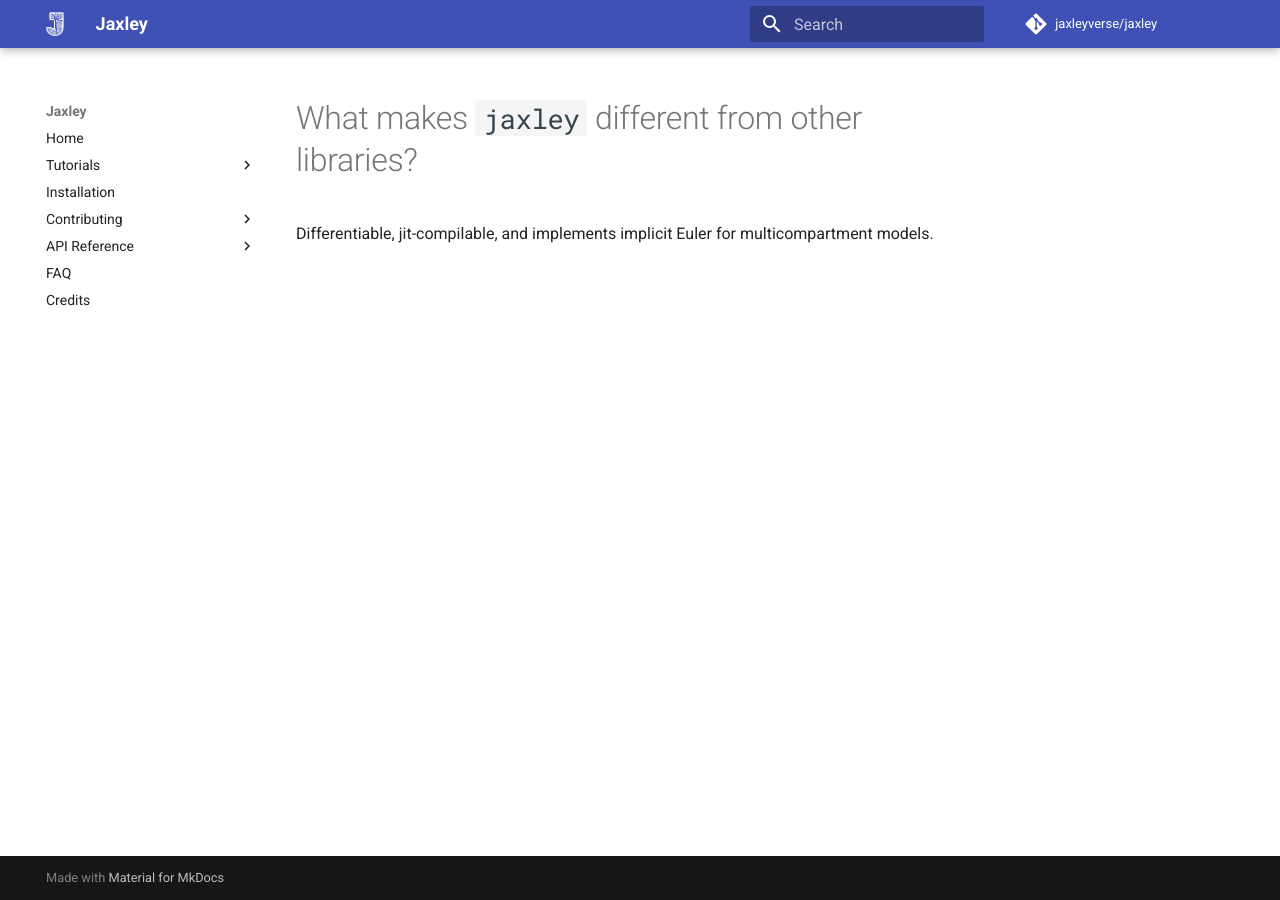
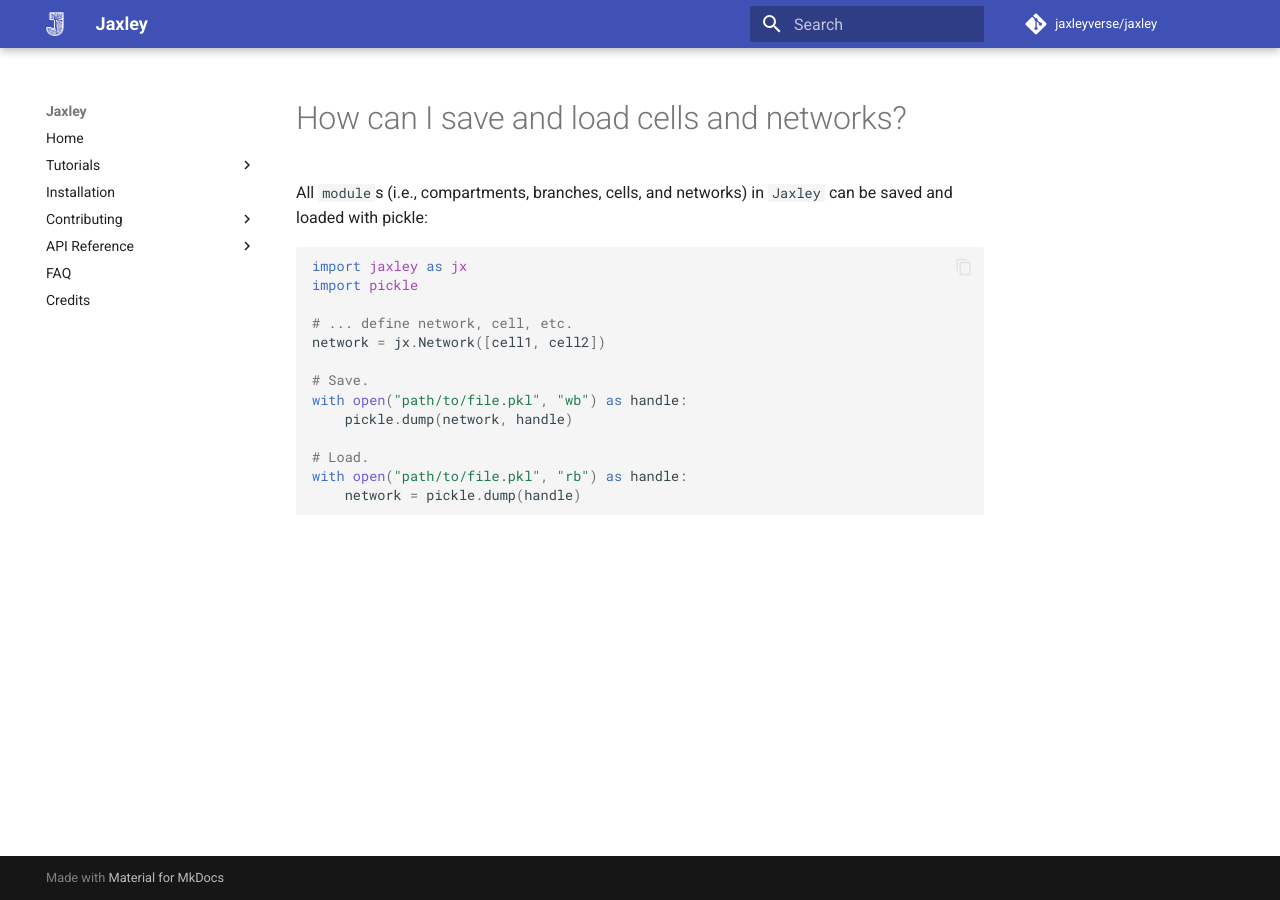
Before and after one commit to jaxleyverse/jaxley, an MkDocs documentation site: the page built from docs/docs/faq/question_01.md, in a window 1280 px wide. Built offline with MkDocs 1.6.1 and Material for MkDocs 9.7.7, drawn with Linux system fonts in a browser that asks for light colours; comment, search, counter and statistics services are not loaded.

Commit message:
update FAQ 1

````diff
--- a/docs/docs/faq/question_01.md
+++ b/docs/docs/faq/question_01.md
@@ -1,3 +1,18 @@
-# What makes `jaxley` different from other libraries?
+# How can I save and load cells and networks?
 
-Differentiable, jit-compilable, and implements implicit Euler for multicompartment models.
+All `module`s (i.e., compartments, branches, cells, and networks) in `Jaxley` can be saved and loaded with pickle:
+```python
+import jaxley as jx
+import pickle
+
+# ... define network, cell, etc.
+network = jx.Network([cell1, cell2])
+
+# Save.
+with open("path/to/file.pkl", "wb") as handle:
+    pickle.dump(network, handle)
+
+# Load.
+with open("path/to/file.pkl", "rb") as handle:
+    network = pickle.dump(handle)
+```
````
Also changed, not shown: docs/docs/faq.md (+1 -1 lines), docs/docs/index.md (+0 -8 lines).
